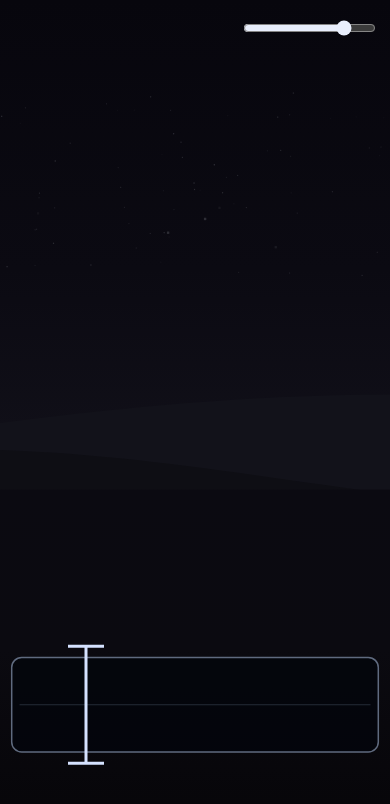
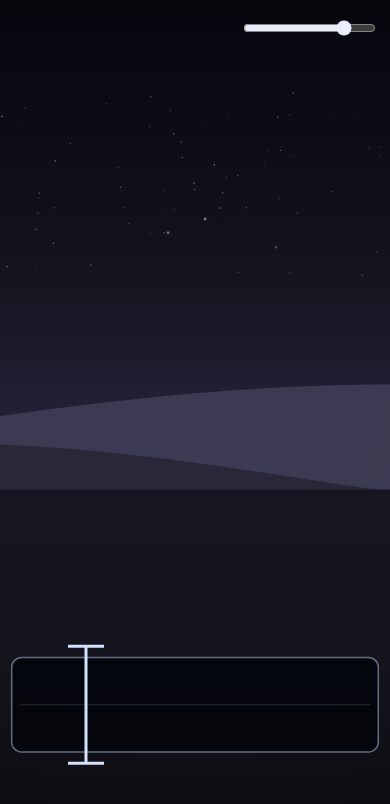
Before and after one commit to makimaki510151/ConsecutiveNotes, a plain HTML site: page index.html in a window 390 px wide. Drawn offline with Linux system fonts and the light colour scheme; animation ran at ten frames a second.

Commit message:
Keep the opening stream, and show the world on a phone
An early tap no longer clears the notes that are already flowing.
The canvas follows the visible viewport, and the night hills stay readable on a short screen.

Co-authored-by: 巻巻 <makimaki510151@users.noreply.github.com>

```diff
--- a/css/style.css
+++ b/css/style.css
@@ -5,7 +5,9 @@
 html,
 body {
   margin: 0;
+  width: 100%;
   height: 100%;
+  height: 100dvh;
   background: #07060d;
   overflow: hidden;
   position: fixed;
@@ -18,8 +20,12 @@ body {
 
 canvas {
   display: block;
+  position: fixed;
+  top: 0;
+  left: 0;
   width: 100%;
   height: 100%;
+  height: 100dvh;
   cursor: pointer;
   -webkit-tap-highlight-color: transparent;
 }
--- a/js/game.js
+++ b/js/game.js
@@ -14,10 +14,20 @@
   let acc = 0;
   const STEP = 1000 / 60;
 
+  function viewportBox() {
+    const vv = window.visualViewport;
+    const width = vv && vv.width ? vv.width : window.innerWidth;
+    const height = vv && vv.height ? vv.height : window.innerHeight;
+    return { w: Math.max(1, width), h: Math.max(1, height) };
+  }
+
   function resize() {
     const dpr = Math.min(window.devicePixelRatio || 1, 2);
-    viewW = Math.max(1, window.innerWidth);
-    viewH = Math.max(1, window.innerHeight);
+    const box = viewportBox();
+    viewW = box.w;
+    viewH = box.h;
+    canvas.style.width = viewW + 'px';
+    canvas.style.height = viewH + 'px';
     canvas.width = Math.round(viewW * dpr);
     canvas.height = Math.round(viewH * dpr);
     ctx.setTransform(dpr, 0, 0, dpr, 0, 0);
@@ -265,10 +275,19 @@
     if (steps > 0) render();
   }
 
-  window.addEventListener('resize', function () {
+  function onResize() {
     resize();
     render();
-  });
+  }
+  window.addEventListener('resize', onResize);
+  if (window.visualViewport) {
+    window.visualViewport.addEventListener('resize', onResize);
+    window.visualViewport.addEventListener('scroll', onResize);
+  }
+  window.addEventListener('touchmove', function (event) {
+    if (event.target && event.target.id === 'volume') return;
+    event.preventDefault();
+  }, { passive: false });
   const volume = document.getElementById('volume');
 
   function savedVolume() {
--- a/js/rules.js
+++ b/js/rules.js
@@ -110,14 +110,16 @@
   }
 
   function press(state) {
-    if (!state.engaged && state.inputLock > 0) return [];
-    state.engaged = true;
     const index = nearestIndex(state);
     if (index < 0) {
+      if (!state.engaged || state.inputLock > 0) return [];
       arm(state);
       return [{ type: 'empty' }];
     }
+    const opening = !state.engaged;
+    state.engaged = true;
     state.notes.splice(index, 1);
+    if (opening) state.inputLock = INPUT_LOCK;
     return [{ type: 'hit', level: state.level }];
   }
 
--- a/js/story.js
+++ b/js/story.js
@@ -48,15 +48,15 @@
     {
       t: 0,
       skyTop: '#07060d',
-      skyMid: '#0b0a12',
-      skyHor: '#12111a',
-      ground: '#0b0a10',
-      hillFar: '#12121a',
-      hillNear: '#0e0e14',
+      skyMid: '#14131e',
+      skyHor: '#2a2740',
+      ground: '#16141e',
+      hillFar: '#3c3a52',
+      hillNear: '#2a2838',
       canopy: '#1a1c18',
       fig: '#1a1720',
       note: '#d7def0',
-      star: 0.2,
+      star: 0.62,
       sun: 0,
       sunX: 0.2,
       sunAlt: 0,
@@ -85,7 +85,7 @@
       dust: 0.35,
       kite: 0,
     },
-    { t: 16, star: 0.34, dust: 0.4 },
+    { t: 16, star: 0.72, dust: 0.4 },
     { t: 28, skyHor: '#2a1c22', sun: 0.08, sunAlt: 0.02, star: 0.42 },
     {
       t: 36,
@@ -498,14 +498,17 @@
   }
 
   function layout(w, h) {
-    const laneH = Math.max(58, h * 0.112);
-    const laneY = h * 0.835;
+    const short = h < 520;
+    const laneH = short ? Math.max(42, Math.min(h * 0.16, 72)) : Math.max(58, h * 0.112);
+    const laneY = short ? h - laneH * 0.58 : h * 0.835;
+    const horizon = short ? Math.min(h * 0.42, laneY - laneH) : h * 0.58;
+    const feet = short ? horizon + (laneY - laneH * 0.5 - horizon) * 0.72 : h * 0.735;
     return {
-      horizon: h * 0.58,
+      horizon: horizon,
       laneH: laneH,
       laneY: laneY,
-      feet: h * 0.735,
-      judgeX: Math.max(86, w * 0.22),
+      feet: feet,
+      judgeX: Math.max(Math.min(86, w * 0.24), w * 0.22),
       spawnX: w + 46,
     };
   }
@@ -825,8 +828,10 @@
       ctx.restore();
     }
 
-    hill(ctx, w, L.horizon, css(s.hillFar), h * 0.045, h * 0.05, 320, 0.4);
-    hill(ctx, w, L.horizon, css(s.hillNear), h * 0.03, h * 0.012, 210, 1.7);
+    const farAmp = Math.max(22, h * 0.05);
+    const nearAmp = Math.max(14, h * 0.032);
+    hill(ctx, w, L.horizon, css(s.hillFar), farAmp, Math.max(26, h * 0.055), 320, 0.4);
+    hill(ctx, w, L.horizon, css(s.hillNear), nearAmp, Math.max(12, h * 0.016), 210, 1.7);
 
     const ground = ctx.createLinearGradient(0, L.horizon, 0, h);
     ground.addColorStop(0, css(scale(s.ground, 1.08)));
```
Also changed, not shown: tests/rules.test.js (+17 -5 lines).
